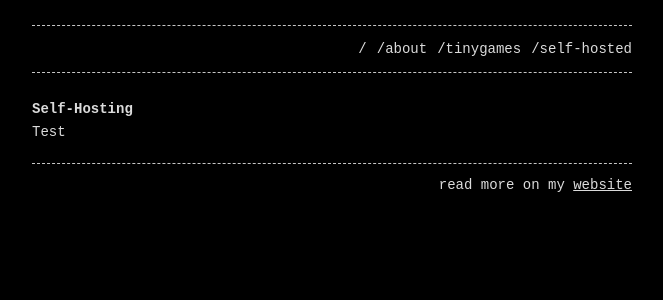
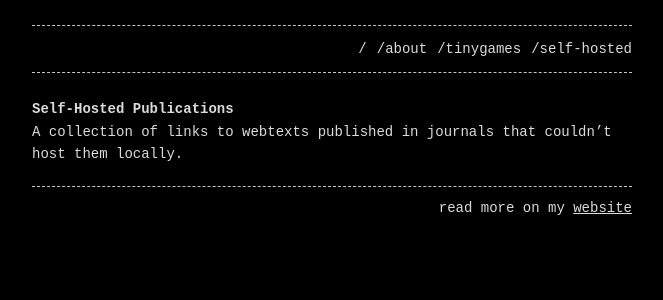
Before and after one commit to visforvali/visforvali.github.io, a Jekyll site: the page built from selfhost.md, in a window 1280 px wide. Shown: the top 300 px of the page, without its empty margins (308-971 px from the left). Built offline with Jekyll 4.4.1, drawn with Linux system fonts in a browser that asks for light colours.

Commit message:
Content edits

```diff
--- a/selfhost.md
+++ b/selfhost.md
@@ -4,6 +4,6 @@ layout: page
 permalink: /self-hosted
 ---
 
-# Self-Hosting
+# Self-Hosted Publications
 
-Test
+A collection of links to webtexts published in journals that couldn't host them locally.
```
